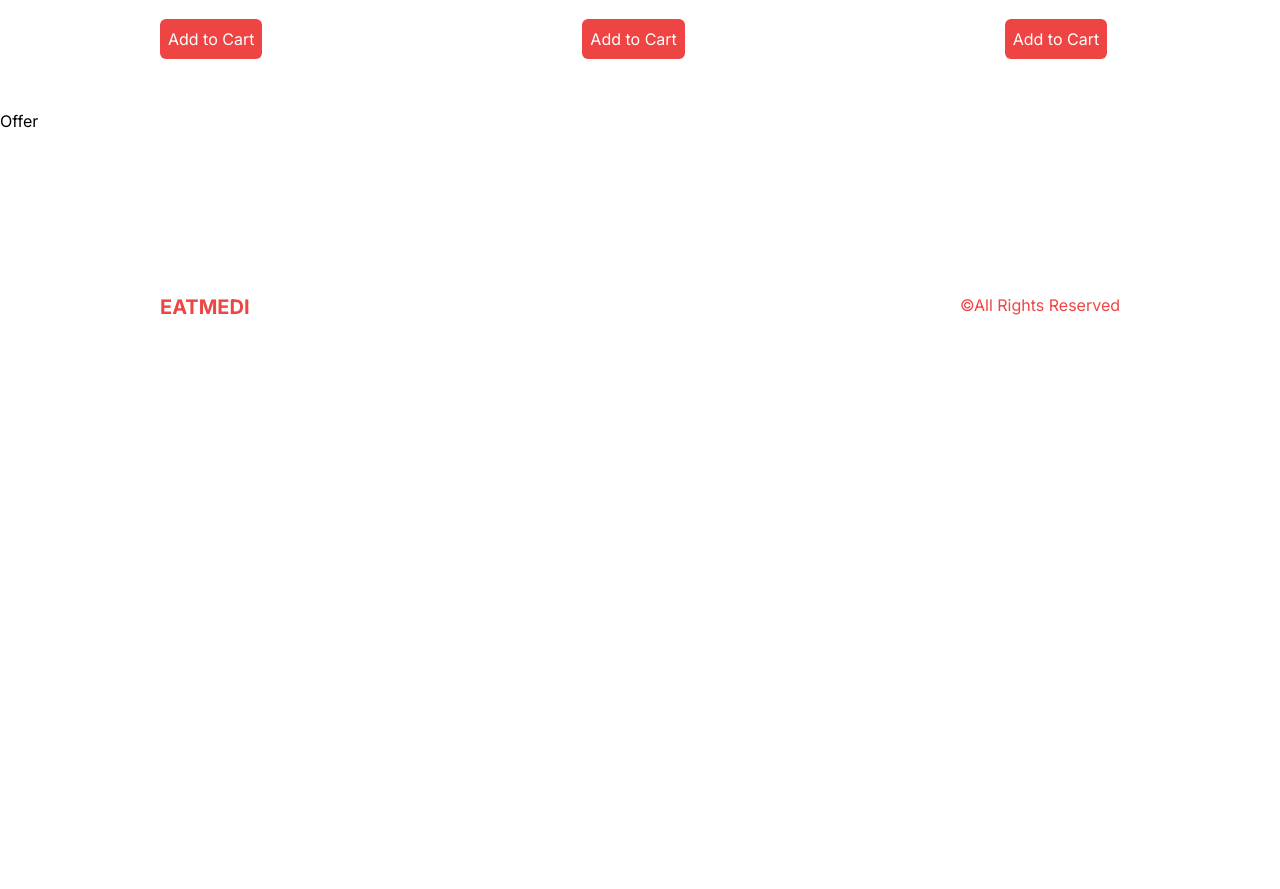
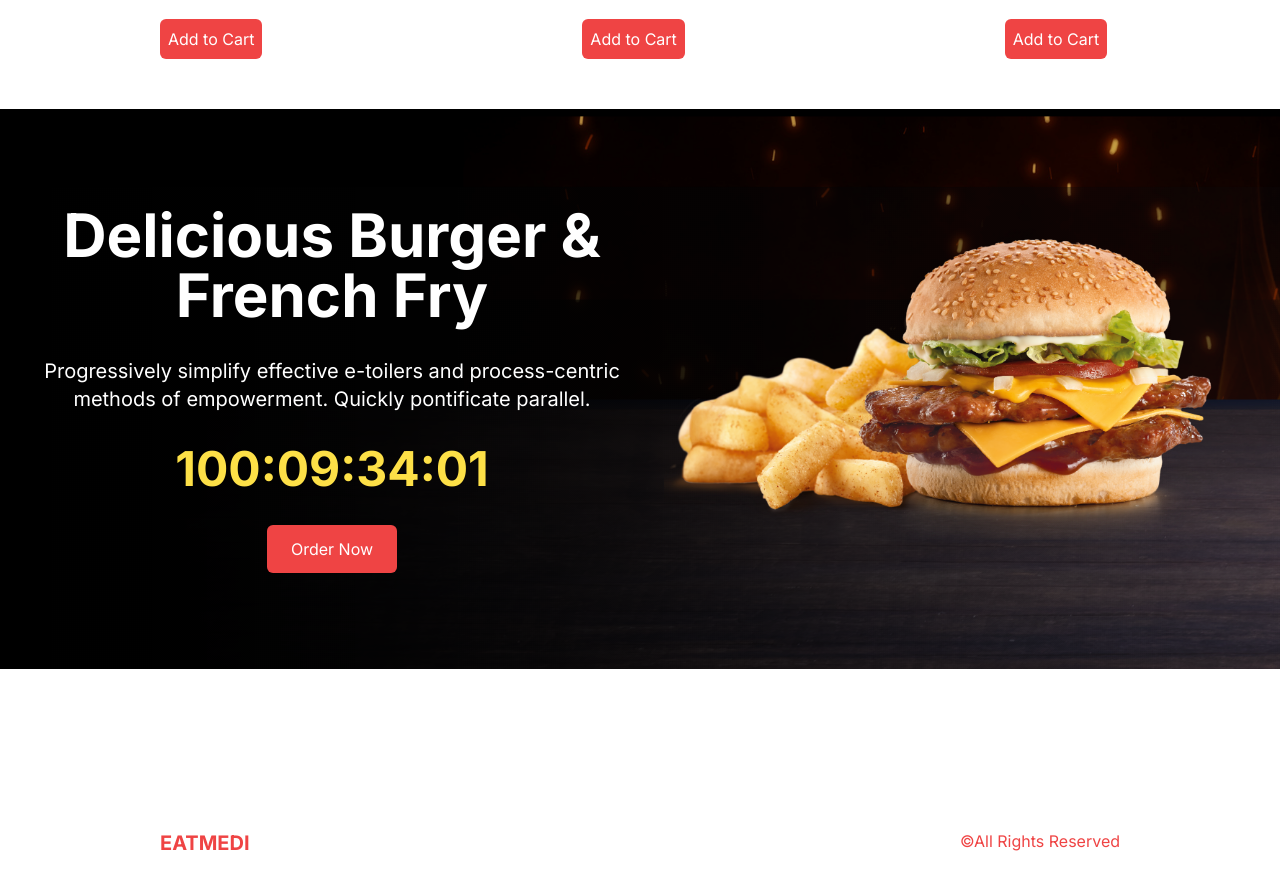
Before and after one commit to vijay711-github/Food_Delivery_App, a Next.js app: page / in a window 1280 px wide. Shown: the part 1411-2300 px from the top of the page. Before the commit the page ends 1864 px from the top, so only its background shows below. Built offline with nearby package versions, Linux system fonts and the light colour scheme.

Commit message:
Designed Offer page and added react-countdown library

```diff
--- a/package.json
+++ b/package.json
@@ -18,6 +18,7 @@
     "next": "13.4.11",
     "postcss": "8.4.26",
     "react": "18.2.0",
+    "react-countdown": "^2.3.5",
     "react-dom": "18.2.0",
     "tailwindcss": "3.3.3",
     "typescript": "5.1.6"
--- /dev/null
+++ b/src/components/CountDown.tsx
@@ -0,0 +1,18 @@
+"use client";
+import React from "react";
+import Countdown from "react-countdown";
+
+const endingdate = new Date("2023-10-30");
+
+const CountDown = () => {
+	return (
+		<div className="text-white">
+			<Countdown
+				className="font-bold text-5xl text-yellow-300"
+				date={endingdate}
+			/>
+		</div>
+	);
+};
+
+export default CountDown;
--- a/src/components/Offer.tsx
+++ b/src/components/Offer.tsx
@@ -1,9 +1,29 @@
+import Image from 'next/image';
 import React from 'react'
-
+import CountDown from './CountDown'
 const Offer = () => {
   return (
-    <div>Offer</div>
-  )
+		<div className="bg-black h-screen flex flex-col md:flex-row md:justify-between md:bg-[url('/offerBg.png')] md:h-[70vh]">
+			{/* {Text Conatiner} */}
+			<div className="flex-1 flex flex-col justify-center items-center text-center gap-8 p-6">
+				<h1 className="text-white text-5xl font-bold xl:text-6xl">
+					Delicious Burger & French Fry
+				</h1>
+				<p className="text-white xl:text-xl">
+					Progressively simplify effective e-toilers and process-centric methods
+					of empowerment. Quickly pontificate parallel.
+				</p>
+				<CountDown />
+				<button className="bg-red-500 text-white rounded-md py-3 px-6">
+					Order Now
+				</button>
+			</div>
+			{/* Image Container */}
+			<div className="flex-1 w-full relative md:h-full">
+				<Image src="/offerProduct.png" alt="" fill className="object-contain" />
+			</div>
+		</div>
+	);
 }
 
 export default Offer
```
Also changed, not shown: 1 other file (tests, documents, lock files or other folders).
